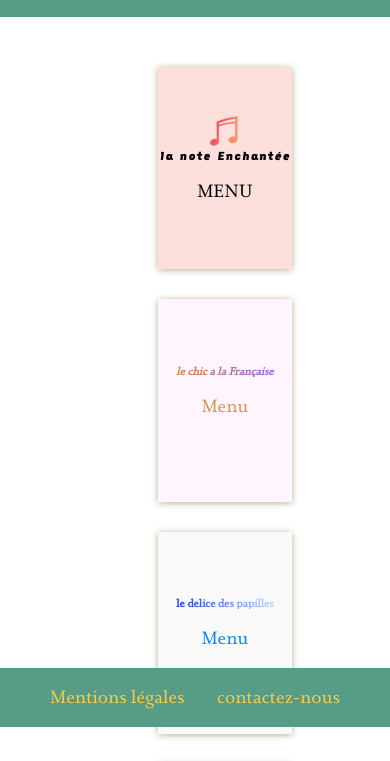
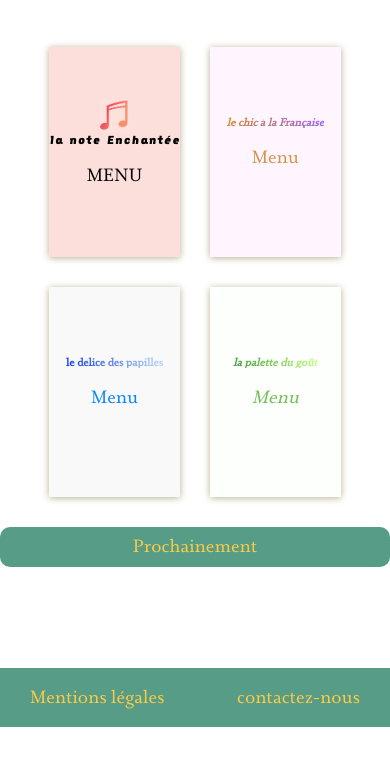
Before and after one commit to GeoffroyAlarcon/Projet3-OC, a website: page index.html in a window 390 px wide. Shown: the part 117-878 px from the top of the page. After the commit the page ends 844 px from the top, so only its background shows below. Drawn offline with Linux system fonts and the light colour scheme.

Commit message:
fidélisation maquette + correction bug animation css

```diff
--- a/sass/layout/_header.scss
+++ b/sass/layout/_header.scss
@@ -3,7 +3,7 @@
 
 header{
     background-color: $vertheader;
-padding: 20px 0px;
+padding: 10px 0px;
 
 .logo{
 margin: auto;
--- a/sass/layout/accueil.scss
+++ b/sass/layout/accueil.scss
@@ -111,7 +111,7 @@ margin: auto;
        &::after{
         overflow: hidden;
         display: inline-block;
-
+        position: absolute;
         vertical-align: bottom;
          -webkit-animation: ellipsis steps(4,end) 1s infinite;
         content: "\2026"; /* ascii code for the ellipsis character */
--- a/sass/layout/footer.scss
+++ b/sass/layout/footer.scss
@@ -12,7 +12,7 @@ p{
 .containerfooter{
 display: flex;
 justify-content: space-between;
-margin: 0 50px;
+margin: 0 30px;
 
 
     .legal{
--- a/sass/main.scss
+++ b/sass/main.scss
@@ -17,4 +17,5 @@
 @import"./page/menu2";
 @import"./page/menu3";
 @import"./page/menu4";
+@import"./page/mentions";
 @import"./layout/accueil";
--- /dev/null
+++ b/sass/page/mentions.scss
@@ -0,0 +1,6 @@
+article{
+line-height: 2;
+margin: auto;
+font-size: 18px;
+text-align: justify;
+}
--- a/sass/utils/_mixins.scss
+++ b/sass/utils/_mixins.scss
@@ -113,9 +113,9 @@ footer{
 
       .accueil{
         display: grid;
-        grid-template-columns:  15% 70% 15%;
-        grid-template-rows: 1fr 1fr 1fr 1fr;
-        height: 900px;
+        grid-template-columns:  1fr 1fr;
+        grid-template-rows: 1fr 1fr;
+        height: 450px;
         grid-gap: 30px;
         padding: 30px 0px;
 h2{
@@ -127,29 +127,28 @@ font-size: 20px;
 }
         .menu-1{
         grid-row: 1;
-        grid-column: 2;
+        grid-column: 1;
         img{
         width: 30px;
         }
         }
         .menu-2{
-        grid-row: 2;
+        grid-row: 1;
         grid-column: 2;
         }
         .menu-3{
-        grid-row: 3;
-        grid-column: 2;
+        grid-row: 2;
+        grid-column: 1;
         }
         .menu-4{
-        grid-row: 4;
+        grid-row: 2;
         grid-column: 2;
         }
        }
       .after{
       display: flex;
-    height: 30px;
-    width: 50%;
-    margin: 0 110px
+    height: 40px;
+    margin: 0;
      p{
 
 font-size: 20px;
```
Also changed, not shown: mentions_légales.html (+31 -16 lines), css/style.css, 1 other file.
